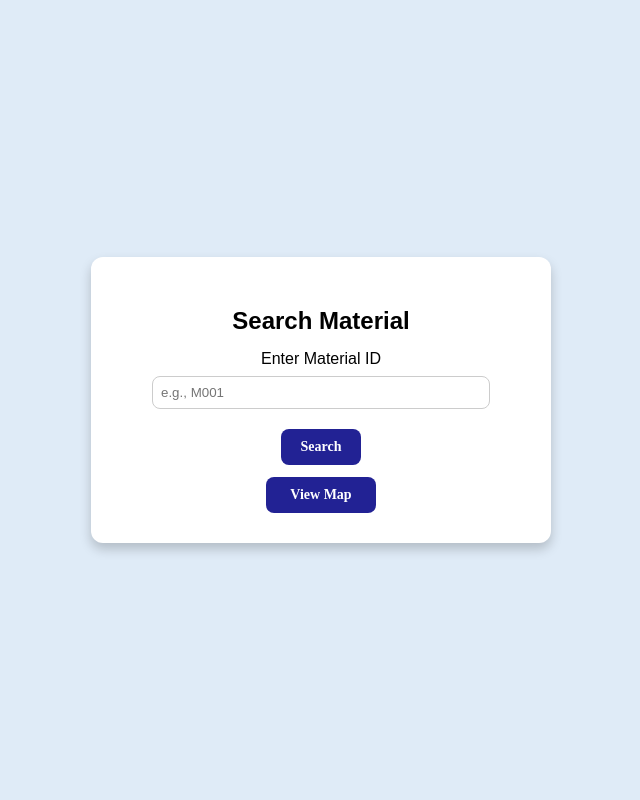
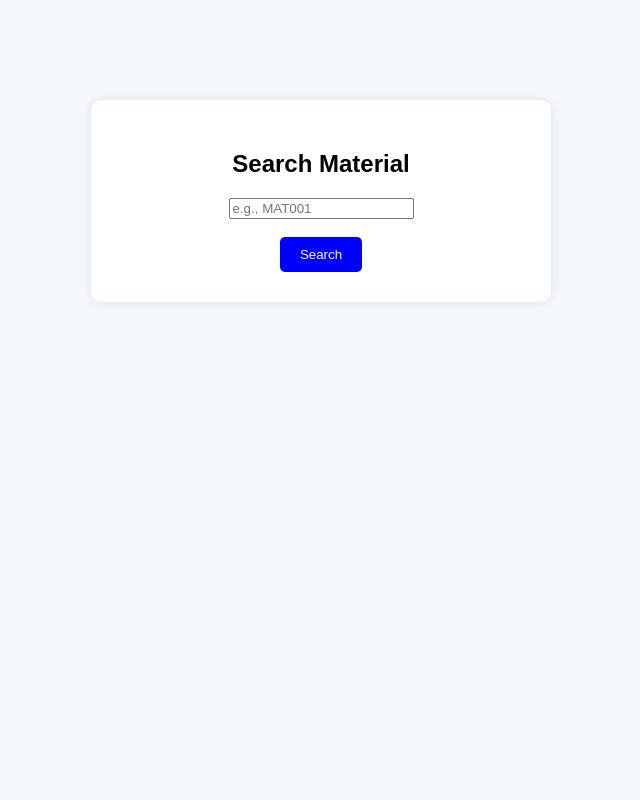
Before and after one commit to Vishal-Karthikeyan-S/capstone-project-03_cloud9, a Flask app: page /search in a window 1280 px wide. Shown: the whole page, without its empty margins (319-959 px from the left). Run offline with Flask 3, Linux system fonts and the light colour scheme; the visitor is signed in with stand-in values (Sample User, id 1).

Commit message:
Update search.html

```diff
--- a/src/ui_visualization/templates/search.html
+++ b/src/ui_visualization/templates/search.html
@@ -1,24 +1,40 @@
 <!DOCTYPE html>
 <html>
 <head>
-    <meta charset="utf-8">
-    <title>Search Materials</title>
-    <link rel="stylesheet" href="{{ url_for('static', filename='style.css') }}">
+    <title>Search Material</title>
+    <style>
+        body { font-family: Arial; background: #f4f8fc; }
+        .container {
+            width: 400px; margin: 100px auto; background: white; padding: 30px;
+            border-radius: 10px; text-align: center;
+            box-shadow: 0 0 10px rgba(0,0,0,0.1);
+        }
+        button {
+            background-color: blue; color: white; border: none;
+            padding: 10px 20px; border-radius: 5px; cursor: pointer;
+        }
+        .location { margin-top: 20px; font-size: 16px; font-weight: bold; }
+        a.btn { text-decoration: none; display: inline-block; margin-top: 15px; }
+    </style>
 </head>
 <body>
-<div class="box">
+    <div class="container">
         <h2>Search Material</h2>
-    <form method="post">
-        <label>Enter Material ID</label>
-        <input type="text" name="item_id" placeholder="e.g., M001" required>
+        <form method="POST">
+            <input type="text" name="item_id" placeholder="e.g., MAT001" required>
+            <br><br>
             <button type="submit">Search</button>
         </form>
 
         {% if location %}
-    <p><b>Location:</b> {{ location }}</p>
-    <a href="{{ url_for('itemfound') }}" class="btn">Item Found</a>   <br>
+            <p class="location">Location: {{ location }}</p>
+
+            {% if location != "Not Found" %}
+                <a class="btn" href="{{ url_for('map_view', item_id=searched_id) }}">
+                    <button>View Map</button>
+                </a>
             {% endif %}
-    <a href="{{ url_for('map_view') }}" class="btn">View Map</a>
+        {% endif %}
     </div>
 </body>
 </html>
```
Lines whose indentation alone changed are shown as unchanged.
